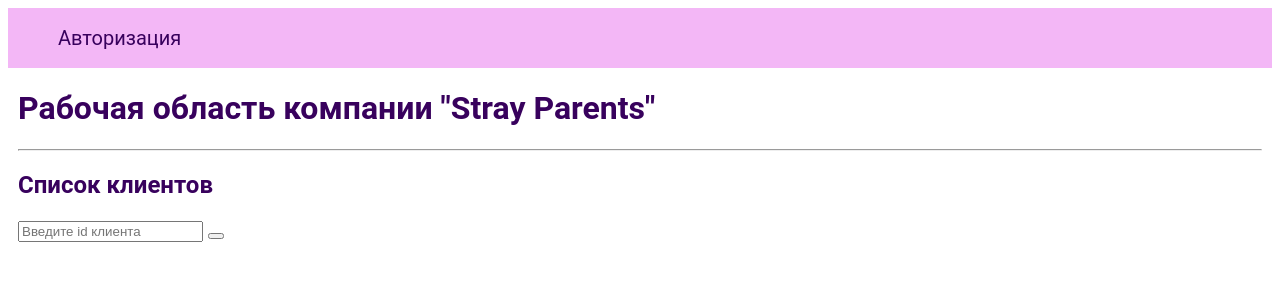
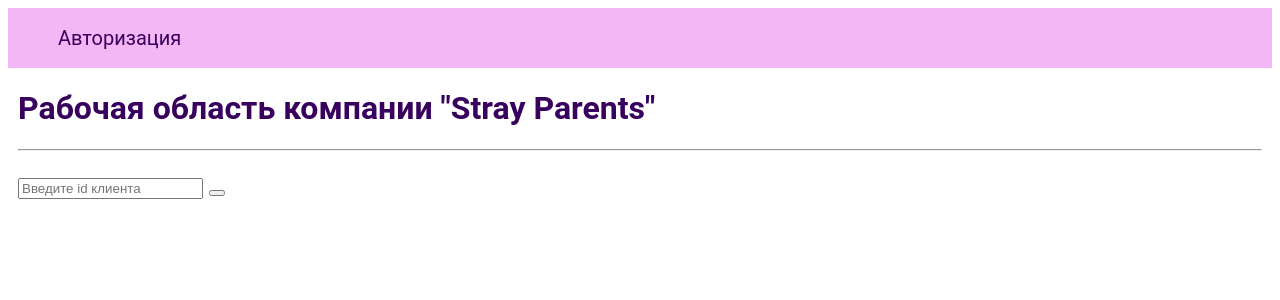
Before and after one commit to ApplePie220/WebsiteOrganisation, a Flask app: template templates/clients_list.html in a window 1280 px wide. Shown: the top 300 px of the page. Run offline with Flask 3, Linux system fonts and the light colour scheme; the template is opened without the code that fills it, so the values that code supplies are empty; some libraries are stand-ins or nearby versions.

Commit message:
edit clients_list

```diff
--- a/templates/clients_list.html
+++ b/templates/clients_list.html
@@ -2,13 +2,12 @@
     {% block content %}
         {{ super() }}
         <hr>
-        <h2>Список клиентов</h2>
-        <h3> <div class="search">
+        <h2>
         <form action="" method="POST">
             <input type="text" placeholder="Введите id клиента" name="search" id="">
             <button><i class="fa-solid fa-magnifying-glass"></i></button>
-        </form>
-    </div></h3>
+        </form></h2>
+
         <ul class="list-posts">
             {% for p in posts %}
         <li>
--- a/templates/index.html
+++ b/templates/index.html
@@ -5,7 +5,6 @@
         <div  class="flash {{ cat }}">{{ msg }}</div>
         {% endfor %}
         <hr>
-        <h2>Список доступных заданий</h2>
         <ul class="list-posts">
             {% for p in posts %}
         <li>
```
